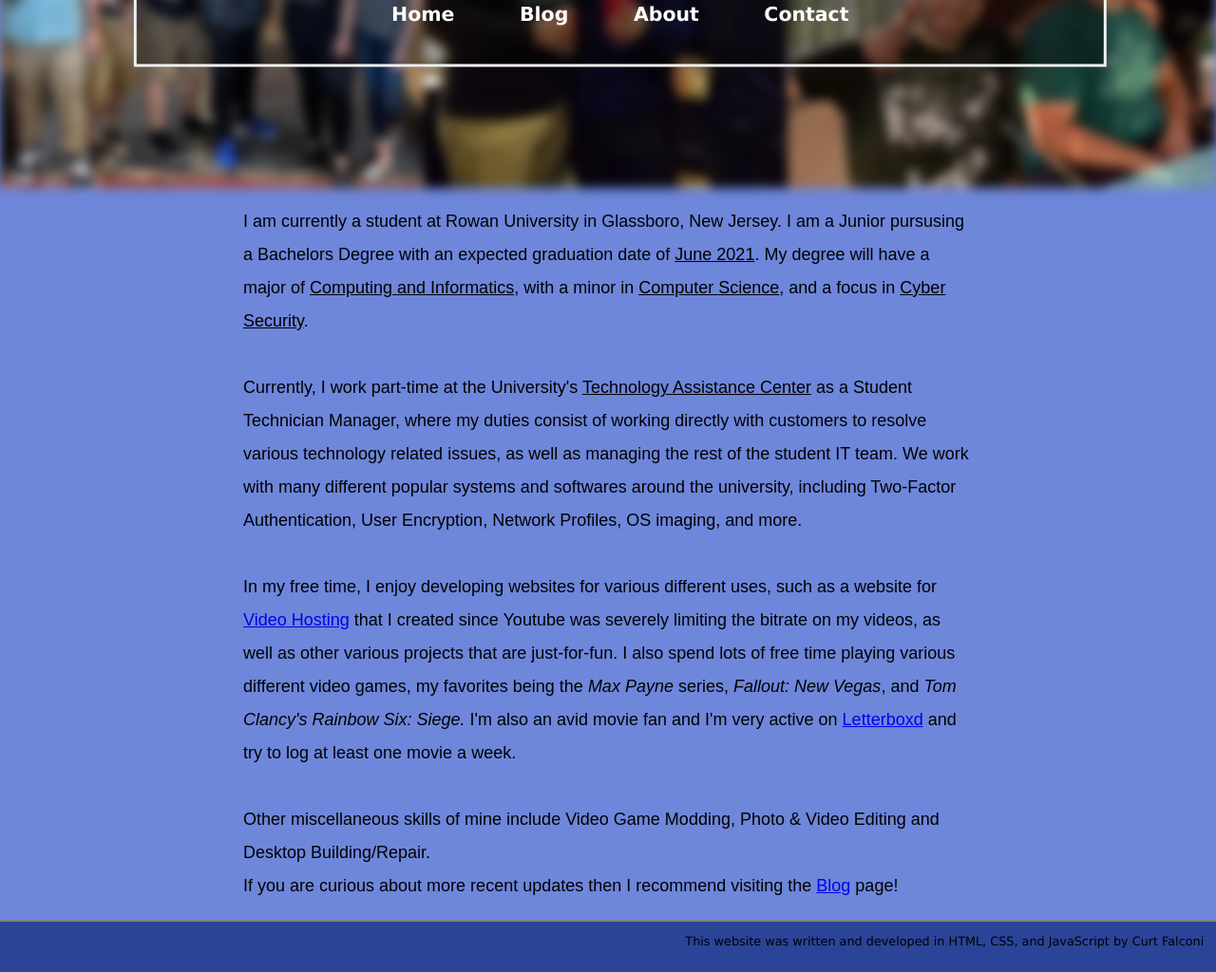
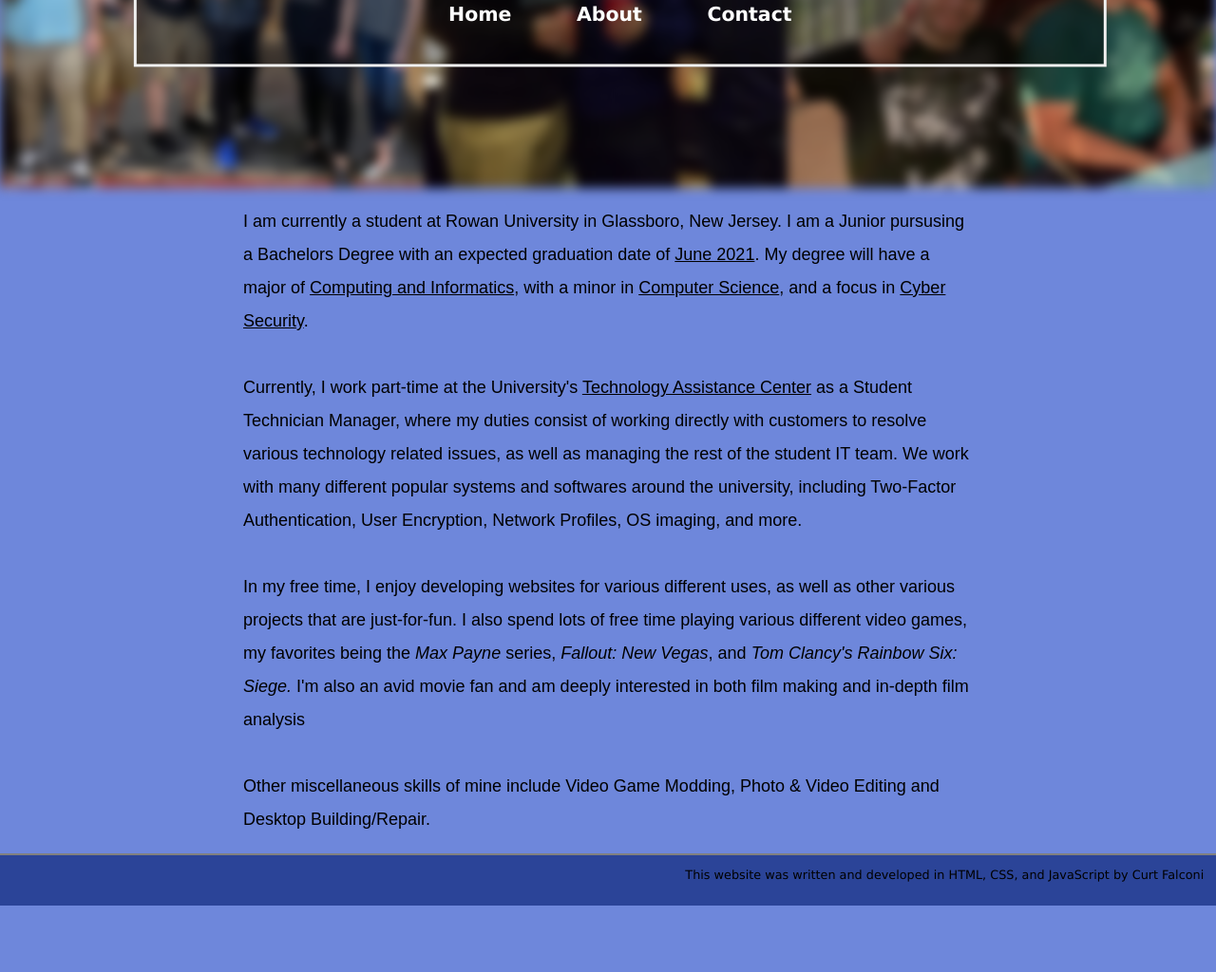
Before and after one commit to CurtFal/CurtFalconi, a plain HTML site: page html/about.html in a window 1280 px wide. Shown: the part 252-1276 px from the top of the page at 95% size. After the commit the page ends 1206 px from the top, so only its background shows below. Drawn offline with Linux system fonts and the light colour scheme.

Commit message:
Blog Page omitted
Going to replace the blog page with something more on topic and relevant in the future, with articles detailing my experiences at work and school.

```diff
--- a/html/about.html
+++ b/html/about.html
@@ -31,7 +31,6 @@
 <h2 style="border-bottom: 3px solid black">Who I am and what I do</h2>
 <h3 class="noselect">
 <a href="index.html">Home</a>&emsp;&emsp;&emsp;
-<a href="blog.html">Blog</a>&emsp;&emsp;&emsp;
 <a href="about.html">About</a>&emsp;&emsp;&emsp;
 <a href="contact.html">Contact</a>
 </h3>
@@ -48,14 +47,11 @@ as well as managing the rest of the student IT team.
 We work with many different popular systems and softwares around the university,
 including Two-Factor Authentication, User Encryption, Network Profiles, OS imaging, and more.<br><br>
 
-In my free time, I enjoy developing websites for various different uses, such as a website for <a href="http://carktube.com">Video Hosting</a>
-that I created since Youtube was severely limiting the bitrate on my videos, as well as other various projects that are just-for-fun.
+In my free time, I enjoy developing websites for various different uses, as well as other various projects that are just-for-fun.
 I also spend lots of free time playing various different video games, my favorites being the <i>Max Payne</i> series, <i>Fallout: New Vegas</i>,
-and <i>Tom Clancy's Rainbow Six: Siege.</i> I'm also an avid movie fan and I'm very active on <a href=https://letterboxd.com/Curt924/>Letterboxd</a>
-and try to log at least one movie a week.<br><br>
+and <i>Tom Clancy's Rainbow Six: Siege.</i> I'm also an avid movie fan and am deeply interested in both film making and in-depth film analysis<br><br>
 
 Other miscellaneous skills of mine include Video Game Modding, Photo & Video Editing and Desktop Building/Repair.<br>
-If you are curious about more recent updates then I recommend visiting the <a href="blog.html">Blog</a> page!
 </p>
 </div>
 <footer>
```
Also changed, not shown: html/contact.html (+0 -1 lines), html/index.html (+0 -1 lines).
